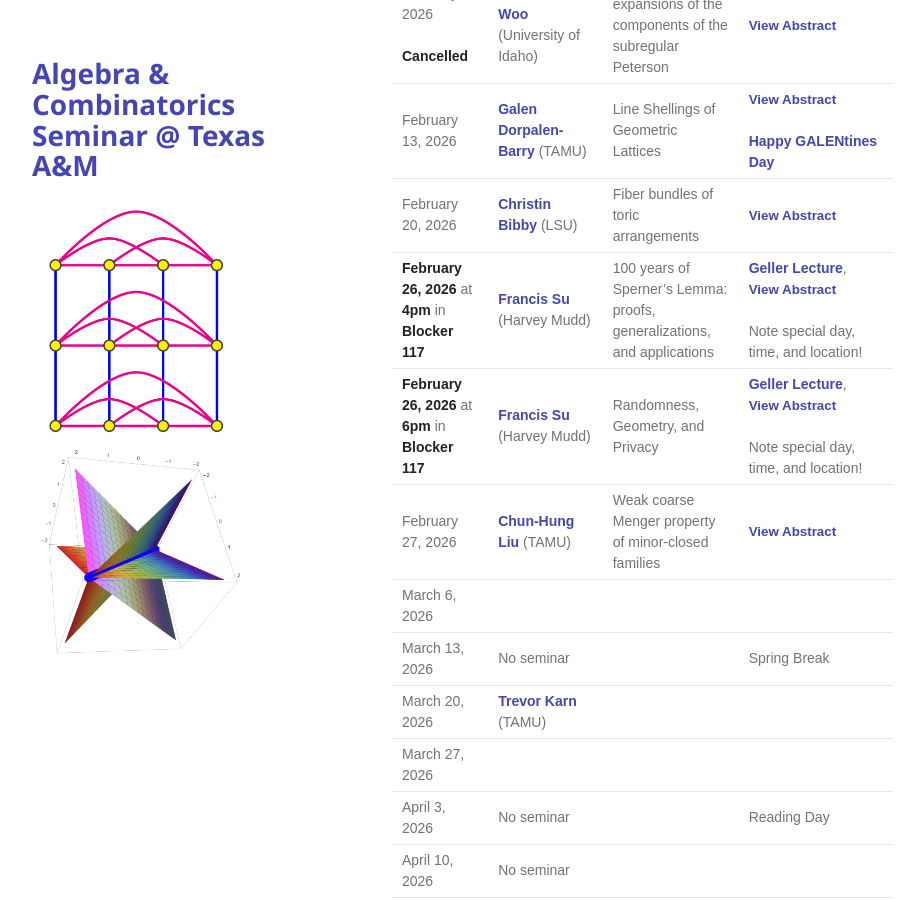
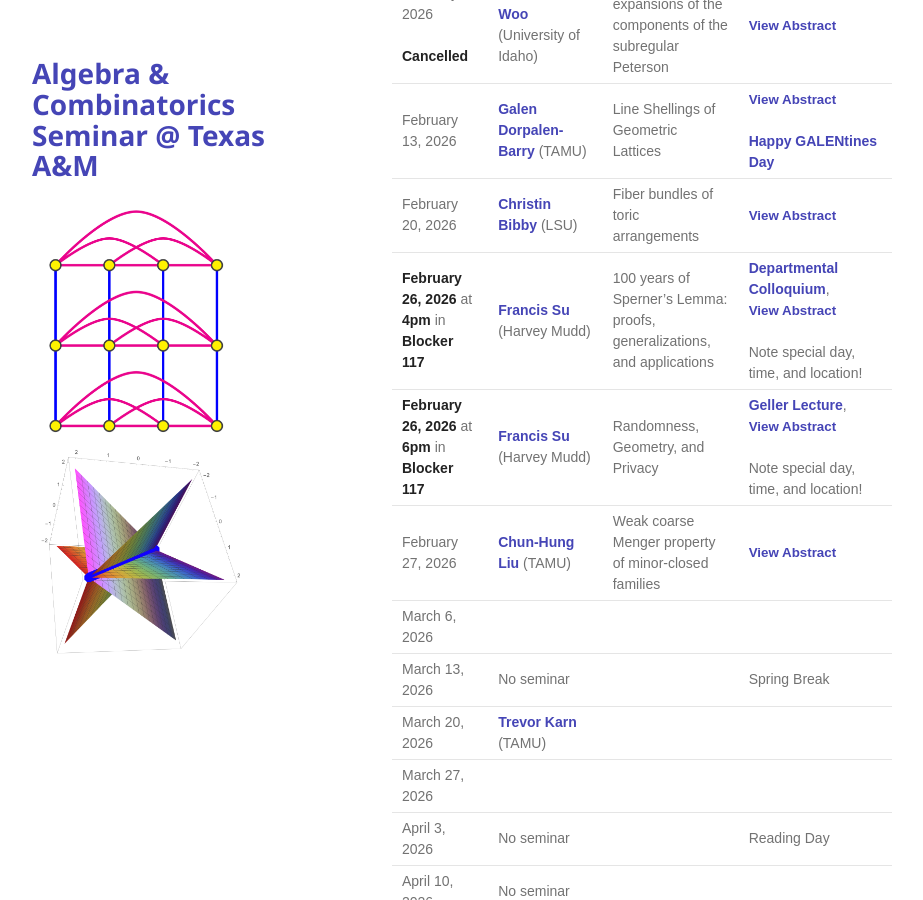
Before and after one commit to tamu-seminar/alg-comb, a Jekyll site: the page built from index.md, in a window 1280 px wide and 900 px high, scrolled down 505 px. Shown: the whole window, without its empty margins (178-1101 px from the left). Built offline with Jekyll 4.4.1, drawn with Linux system fonts in a browser that asks for light colours.

Commit message:
geller update

```diff
--- a/index.md
+++ b/index.md
@@ -29,7 +29,7 @@ The organizers are [Chun-Hung Liu](https://people.tamu.edu/~chliu/), [Trevor Kar
 | February 6, 2026 <br><br>**Cancelled** | [Alexander Woo](https://www.uidaho.edu/people/awoo) (University of Idaho)        |  Schubert expansions of the components of the subregular Peterson  | <button type="button" class="abstract-link" onclick="showAbstract('woo')">View Abstract</button>   |
 | February 13, 2026 | [Galen Dorpalen-Barry](https://galen.dorpalen-barry.org/) (TAMU)        |   Line Shellings of Geometric Lattices    |   <button type="button" class="abstract-link" onclick="showAbstract('dorpalen-barry')">View Abstract</button> <br><br> [Happy GALENtines Day](https://en.wikipedia.org/wiki/Galentine%27s_Day_(observance))    |
 | February 20, 2026 | [Christin Bibby](https://www.math.lsu.edu/~bibby/) (LSU)    |  Fiber bundles of toric arrangements   |   <button type="button" class="abstract-link" onclick="showAbstract('bibby')">View Abstract</button>    |
-|**February 26, 2026** at **4pm** in **Blocker 117**| [Francis Su](https://www.francissu.com/) (Harvey Mudd) | 100 years of Sperner’s Lemma: proofs, generalizations, and applications | [Geller Lecture](https://sites.google.com/tamu.edu/geller-lecture-2026/home), <button type="button" class="abstract-link" onclick="showAbstract('su1')">View Abstract</button>  <br><br> Note special day, time, and location!|
+|**February 26, 2026** at **4pm** in **Blocker 117**| [Francis Su](https://www.francissu.com/) (Harvey Mudd) | 100 years of Sperner’s Lemma: proofs, generalizations, and applications | [Departmental Colloquium](https://calendar.tamu.edu/math/event/375982-geller-lecture-colloquium-dr-francis-su), <button type="button" class="abstract-link" onclick="showAbstract('su1')">View Abstract</button>  <br><br> Note special day, time, and location!|
 |**February 26, 2026** at **6pm** in **Blocker 117**| [Francis Su](https://www.francissu.com/) (Harvey Mudd) | Randomness, Geometry, and Privacy | [Geller Lecture](https://sites.google.com/tamu.edu/geller-lecture-2026/home), <button type="button" class="abstract-link" onclick="showAbstract('su2')">View Abstract</button>  <br><br> Note special day, time, and location!|
 | February 27, 2026 | [Chun-Hung Liu](https://people.tamu.edu/~chliu/) (TAMU)        | Weak coarse Menger property of minor-closed families      | <button type="button" class="abstract-link" onclick="showAbstract('liu')">View Abstract</button>     |
 | March 6, 2026     |         |       |       |
```
